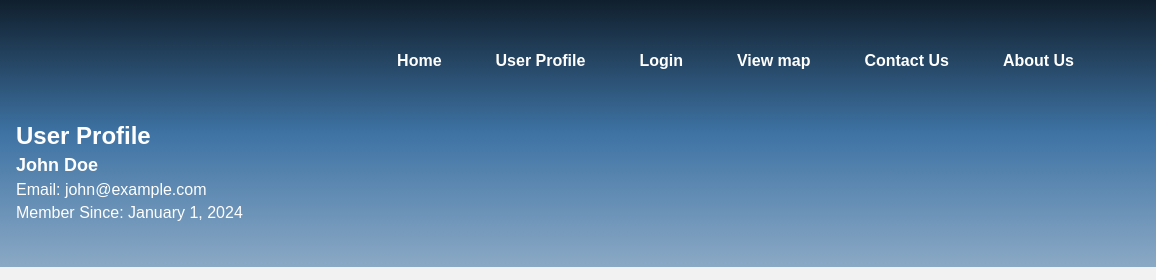
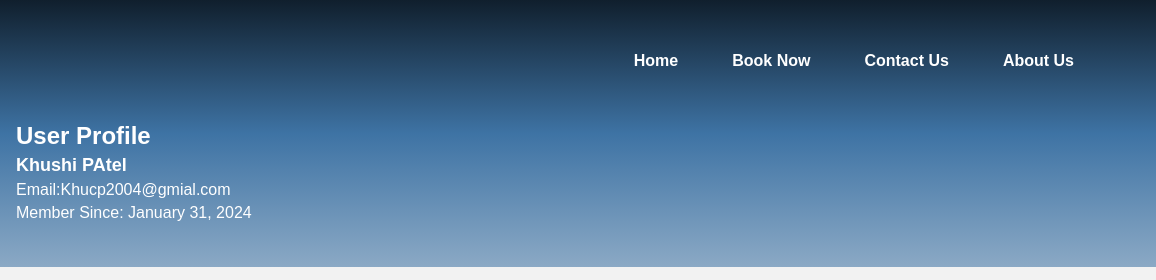
Before and after one commit to Khushi5304/Parkspotter, a plain HTML site: page Parkspotter/profile.html in a window 1280 px wide. Shown: the top 280 px of the page, 124-1280 px from the left. Drawn offline with Linux system fonts and the light colour scheme.

Commit message:
updated book now ,manage prefrence

```diff
--- a/Parkspotter/Backend/index.js
+++ b/Parkspotter/Backend/index.js
@@ -60,6 +60,9 @@ app.use('/confirmpayment.html',express.static(path.join(__dirname, '..', 'confir
 app.use('/bookedslot.html', express.static(path.join(__dirname, '..', 'bookedslot.html')));
 app.use('/parkingarea.html', express.static(path.join(__dirname, '..', 'parkingarea.html')));
 app.use('/datavisualization.html', express.static(path.join(__dirname, '..', 'datavisualization.html')));
+app.use('/manage-pref.html', express.static(path.join(__dirname, '..', 'manage-pref.html')));
+app.use('/manage-pref.css', express.static(path.join(__dirname, '..', 'manage-pref.css')));
+
 
 
 // Create a MySQL connection
--- a/Parkspotter/profile.html
+++ b/Parkspotter/profile.html
@@ -12,9 +12,10 @@
         <div class="header-buttons" id="navbar">
 
             <a href="index.html" class="header-button">Home</a>
-            <a href="profile.html" class="header-button">User Profile</a>
-            <a href="login.html" class="header-button">Login</a>
-            <a href="map.html" class="header-button">View map</a>
+            <a href="parkingarea.html" class="header-button">Book Now</a>
+            <!-- <a href="profile.html" class="header-button">User Profile</a> -->
+            <!-- <a href="login.html" class="header-button">Login</a> -->
+            <!-- <a href="map.html" class="header-button">View map</a> -->
             <a href="contactus.html" class="header-button">Contact Us</a>
             <a href="about.html" class="header-button">About Us</a>
 
@@ -26,9 +27,9 @@
                 <img src="photos/logo.png.png" alt="User Photo" class="user-photo">
                 <div class="user-details">
                     <h1>User Profile</h1>
-                    <h2>John Doe</h2>
-                    <p>Email: john@example.com</p>
-                    <p>Member Since: January 1, 2024</p>
+                    <h2>Khushi PAtel</h2>
+                    <p>Email:Khucp2004@gmial.com</p>
+                    <p>Member Since: January 31, 2024</p>
                 </div>
             </div>
         </div>
```
Also changed, not shown: Parkspotter/index.html (+1 -1 lines).
